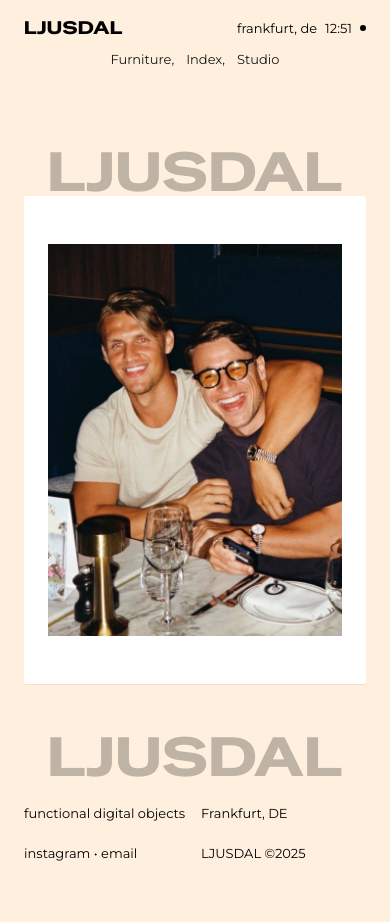
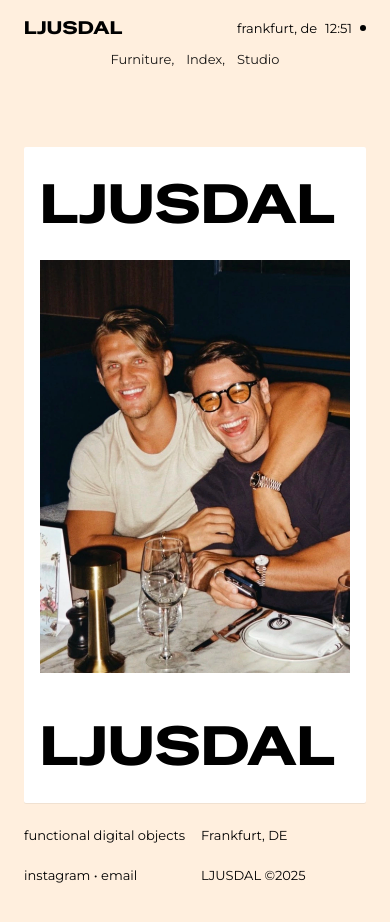
Before and after one commit to Ben18072/web, a Next.js app: page / in a window 390 px wide. Shown: the top 922 px of the page. Built offline with nearby package versions, Linux system fonts and the light colour scheme.

Commit message:
refactor(animation): intro holds zoomed-out ~2s then zoom-in; fade-in content and header

```diff
--- a/app/(site)/components/Header.tsx
+++ b/app/(site)/components/Header.tsx
@@ -2,11 +2,18 @@
 
 import Link from "next/link";
 import { CityClock } from "./CityClock";
+import { motion, useReducedMotion } from "framer-motion";
 import styles from "./header.module.css";
 
 export function Header() {
+  const prefersReduced = useReducedMotion();
   return (
-    <header className={styles.header}>
+    <motion.header
+      className={styles.header}
+      initial={{ opacity: prefersReduced ? 1 : 0 }}
+      animate={{ opacity: 1 }}
+      transition={{ delay: prefersReduced ? 0 : 2.15, duration: 0.6 }}
+    >
       <div className={styles.brandArea}>
         <Link href="/" aria-label="LJUSDAL home" className={styles.brand}>
           LJUSDAL
@@ -26,6 +33,6 @@ export function Header() {
       <div className={styles.clockWrap}>
         <CityClock cityLabel="frankfurt, de" timeZone="Europe/Berlin" />
       </div>
-    </header>
+    </motion.header>
   );
 }
--- a/app/(site)/components/Poster.tsx
+++ b/app/(site)/components/Poster.tsx
@@ -8,22 +8,19 @@ export function Poster() {
   const prefersReduced = useReducedMotion();
   return (
     <section className={styles.stage}>
-      {/* Stage 1: Type appears */}
-      <motion.div className={styles.topWord} initial={{ opacity: 0, y: -10 }} animate={{ opacity: 0.25, y: 0 }} transition={{ duration: prefersReduced ? 0.01 : 0.6, ease: [0.22, 1, 0.36, 1] }}>LJUSDAL</motion.div>
-
-      {/* Stage 2: Poster frame reveals */}
       <motion.div
         className={styles.poster}
-        initial={{ opacity: 0, y: 20 }}
-        animate={{ opacity: 1, y: 0 }}
-        transition={{ delay: prefersReduced ? 0 : 0.35, duration: prefersReduced ? 0.01 : 0.7, ease: [0.22, 1, 0.36, 1] }}
+        initial={{ opacity: 1, scale: prefersReduced ? 1 : 0.62 }}
+        animate={{ opacity: 1, scale: 1 }}
+        transition={{ delay: prefersReduced ? 0 : 2.0, duration: 0.9, ease: [0.22, 1, 0.36, 1] }}
       >
-        <motion.div className={styles.frame} initial={{ padding: "48px 24px" }} animate={{ padding: "48px 24px" }}>
+        <div className={styles.topWord}>LJUSDAL</div>
+
         <motion.div
           className={styles.figure}
-            initial={{ opacity: 0, scale: 0.98 }}
-            animate={{ opacity: 1, scale: 1 }}
-            transition={{ delay: prefersReduced ? 0 : 0.6, duration: prefersReduced ? 0.01 : 0.8, ease: [0.22, 1, 0.36, 1] }}
+          initial={{ opacity: prefersReduced ? 1 : 0, y: prefersReduced ? 0 : 8 }}
+          animate={{ opacity: 1, y: 0 }}
+          transition={{ delay: prefersReduced ? 0 : 2.1, duration: 0.8, ease: [0.22, 1, 0.36, 1] }}
         >
           <Image
             src="/assets/images/hero.webp"
@@ -34,21 +31,16 @@ export function Poster() {
             className={styles.img}
           />
         </motion.div>
-        </motion.div>
+
+        <div className={styles.bottomWord}>LJUSDAL</div>
       </motion.div>
 
-      <motion.div className={styles.bottomWord} initial={{ opacity: 0, y: 10 }} animate={{ opacity: 0.25, y: 0 }} transition={{ delay: prefersReduced ? 0 : 0.2, duration: prefersReduced ? 0.01 : 0.6, ease: [0.22, 1, 0.36, 1] }}>LJUSDAL</motion.div>
-
-      {/* Stage 3: Poster gentle zoom-in */}
       <motion.div
-        aria-hidden
-        style={{ position: "absolute", inset: 0, pointerEvents: "none" }}
-        initial={{ scale: 1 }}
-        animate={{ scale: prefersReduced ? 1 : 1.02 }}
-        transition={{ delay: 1.4, duration: 1.2, ease: [0.22, 1, 0.36, 1] }}
-      />
-
-      <div className={styles.metaStrip}>
+        className={styles.metaStrip}
+        initial={{ opacity: prefersReduced ? 1 : 0 }}
+        animate={{ opacity: 1 }}
+        transition={{ delay: prefersReduced ? 0 : 2.3, duration: 0.6 }}
+      >
         <div>functional digital objects</div>
         <div>Frankfurt, DE</div>
         <div>
@@ -57,7 +49,7 @@ export function Poster() {
           <a href="mailto:info@ljusdal.app">email</a>
         </div>
         <div>LJUSDAL ©{new Date().getFullYear()}</div>
-      </div>
+      </motion.div>
     </section>
   );
 }
--- a/app/(site)/components/poster.module.css
+++ b/app/(site)/components/poster.module.css
@@ -2,7 +2,6 @@
   display: grid;
   place-items: center;
   padding: var(--space-16) var(--space-6);
-  position: relative;
 }
 
 .poster {
@@ -10,8 +9,8 @@
   width: min(100%, 820px);
   background: #fff;
   border-radius: 2px;
+  padding: var(--space-12) var(--space-6);
   box-shadow: 0 1px 0 rgba(0,0,0,.06);
-  overflow: hidden;
 }
 
 .topWord,
@@ -24,15 +23,14 @@
   line-height: .9;
 }
 
-.topWord { text-align: left; opacity: .25; }
-.bottomWord { text-align: left; margin-top: var(--space-12); opacity: .25; }
-
-.frame { position: relative; width: 100%; }
+.topWord { text-align: left; }
+.bottomWord { text-align: left; margin-top: var(--space-12); }
 
 .figure {
   position: relative;
   width: 100%;
   aspect-ratio: 3/4;
+  margin: var(--space-8) 0;
   overflow: hidden;
 }
 
@@ -49,6 +47,6 @@
 }
 
 @media (max-width: 640px) {
-  .poster { }
+  .poster { padding: var(--space-8) var(--space-4); }
   .metaStrip { grid-template-columns: 1fr 1fr; row-gap: var(--space-6); }
 }
```
Lines whose indentation alone changed are shown as unchanged.
